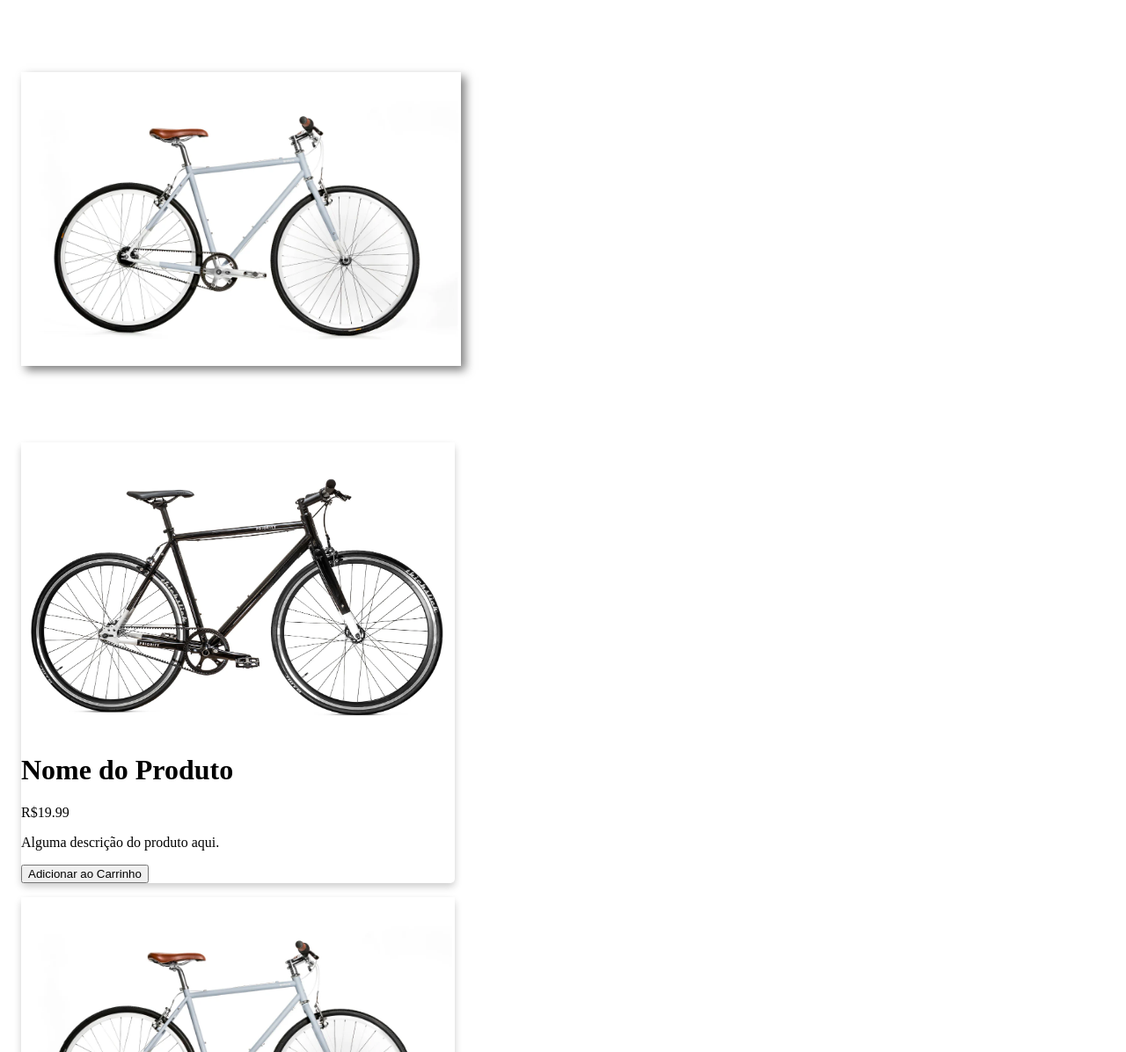
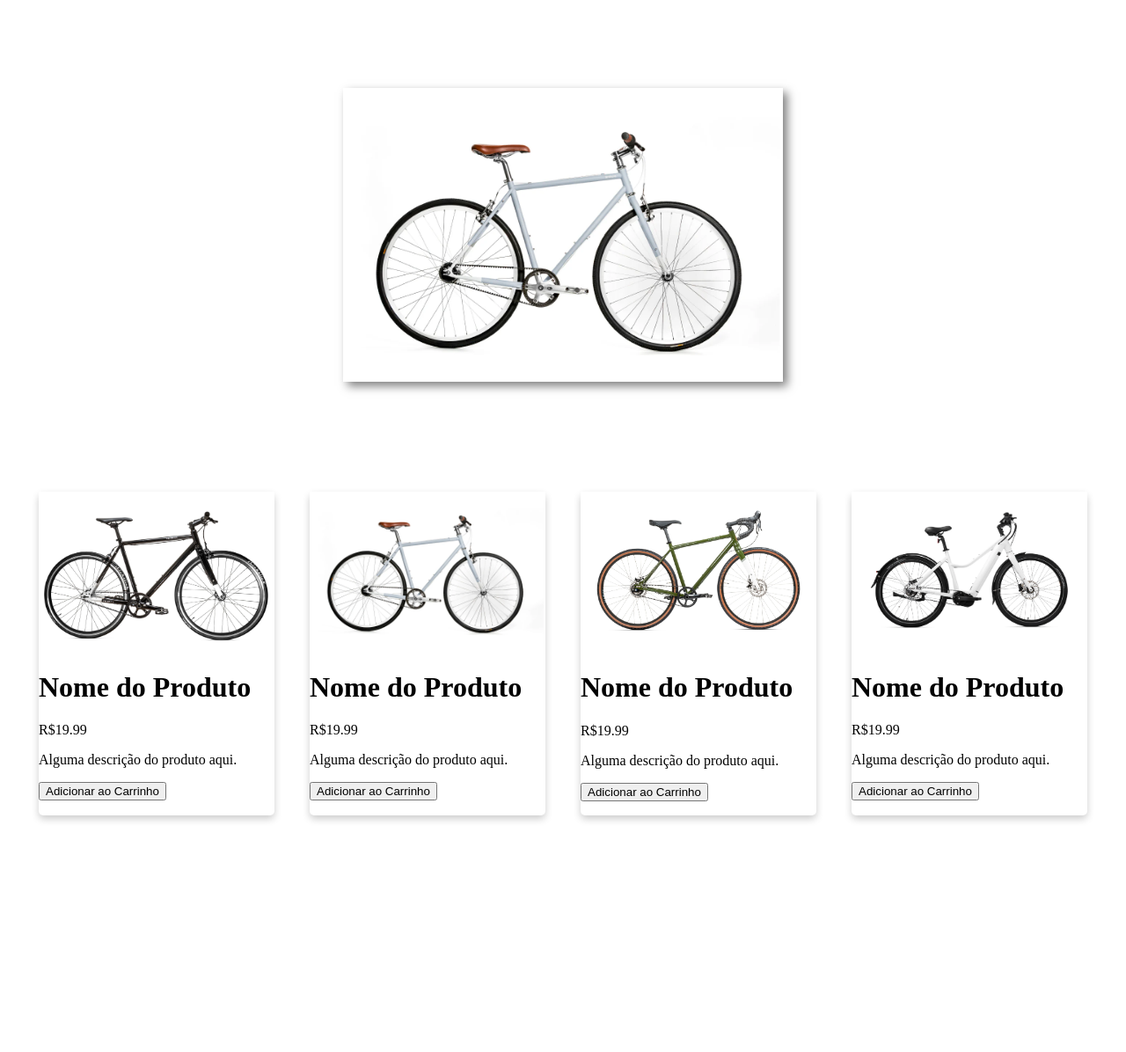
Before and after one commit to rt-lucena/Bikecity---1ESPI, a plain HTML site: page index.html in a window 1280 px wide. Shown: the part 104-1300 px from the top of the page at 88% size. After the commit the page ends 1061 px from the top, so only its background shows below. Drawn offline with Linux system fonts and the light colour scheme.

Commit message:
Ajustes no css

```diff
--- a/src/css/estilo.css
+++ b/src/css/estilo.css
@@ -2,13 +2,13 @@ body {
     transition: background-color 1s;
 }
 
-#banner{
-    padding: 2px 16px;
+#banner {
     display: flex;
     justify-content: center;
     align-items: center;
     height: 500px;
     width: 500px;
+    margin: 20px auto;
 }
 
 #imgBanner {
@@ -19,16 +19,19 @@ body {
 }
 
 .card {
-    box-shadow: 0 4px 8px 0 rgba(0,0,0,0.2);
+    margin: 20px;
+    box-shadow: 0 4px 8px 0 rgba(0, 0, 0, 0.2);
     transition: 0.3s;
     width: 40%;
     border-radius: 5px;
 }
 
 .card:hover {
-    box-shadow: 0 8px 16px 0 rgba(0,0,0,0.2);
+    box-shadow: 0 8px 16px 0 rgba(0, 0, 0, 0.2);
 }
 
 .container {
-  padding: 2px 16px;
+    display: flex;
+    justify-content: space-around;
+    padding: 2px 16px;
 }
--- a/src/js/script.js
+++ b/src/js/script.js
@@ -1,3 +1,8 @@
+//Alerta de Boas-vindas
+window.onload = function() {
+    alert("Seja bem-vindo!");
+}
+
 //Função que muda a cor do site
 var cores = ['slategray', 'white', 'olivedrab'];
 var corAtual = 0;
```
